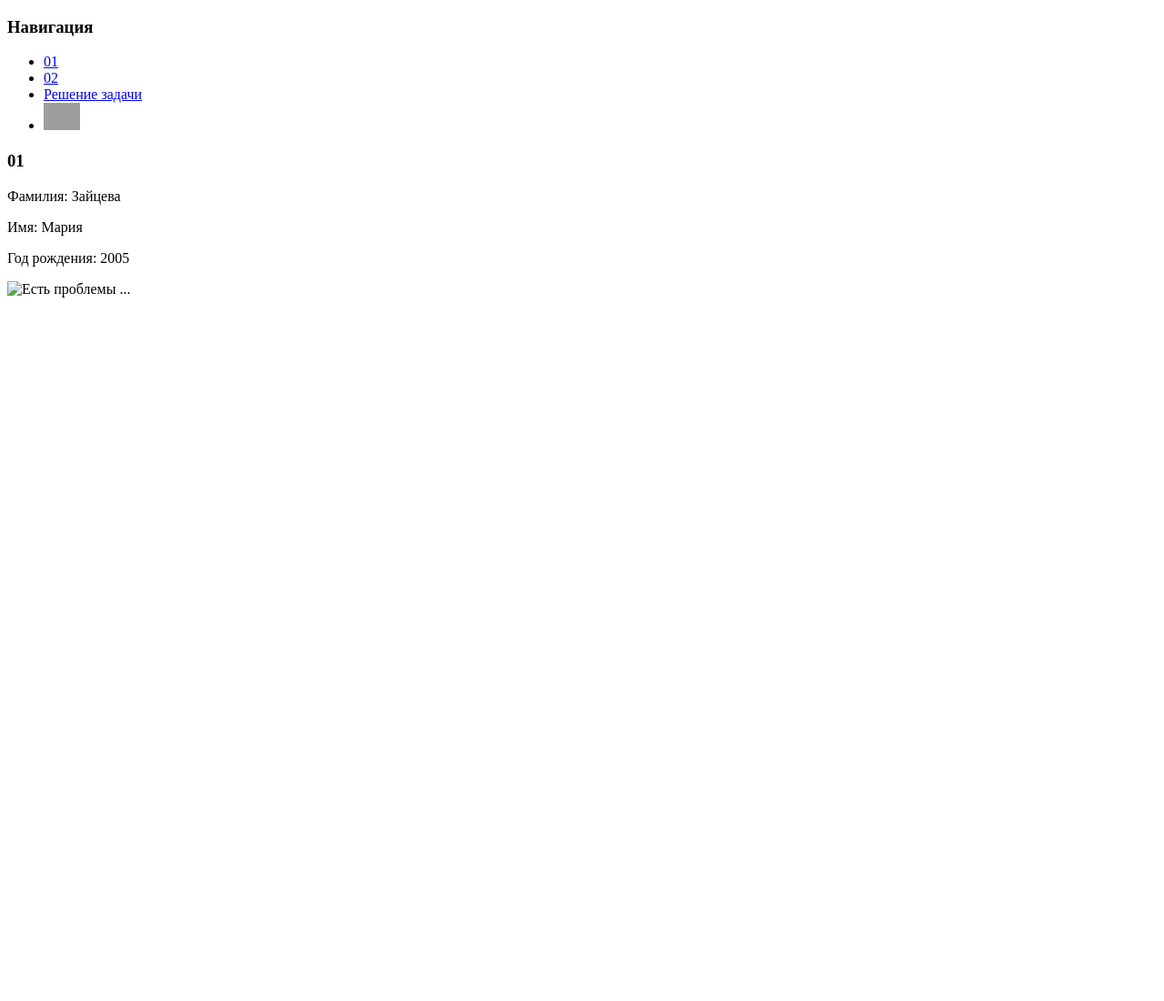
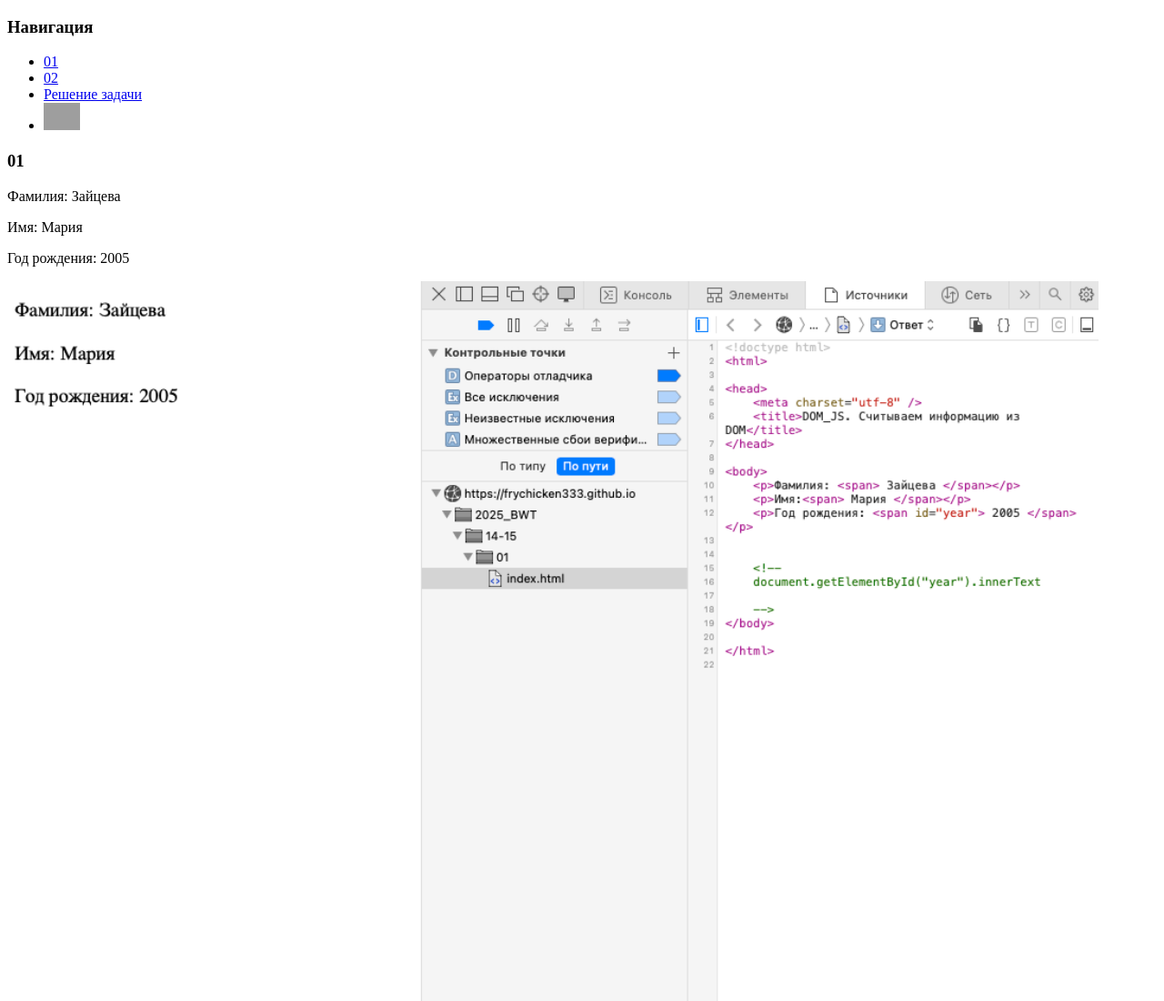
Before and after one commit to Frychicken333/2025_BWT, a plain HTML site: page CR1/01/file/index.html in a window 1280 px wide. Shown: the top 1100 px of the page at 91% size. Before the commit the page ends 800 px from the top, so only its background shows below. Drawn offline with Linux system fonts and the light colour scheme; grey boxes are pictures that could not be loaded.

Commit message:
Update index.html

```diff
--- a/CR1/01/file/index.html
+++ b/CR1/01/file/index.html
@@ -28,7 +28,7 @@
 
     -->
 
-     <img alt="Есть проблемы ..." src="./screen.jpg" width="1200px" heigh="600px">
+     <img alt="Есть проблемы ..." src="./screen.png" width="1200px" heigh="600px">
 
 </body>
 
```
